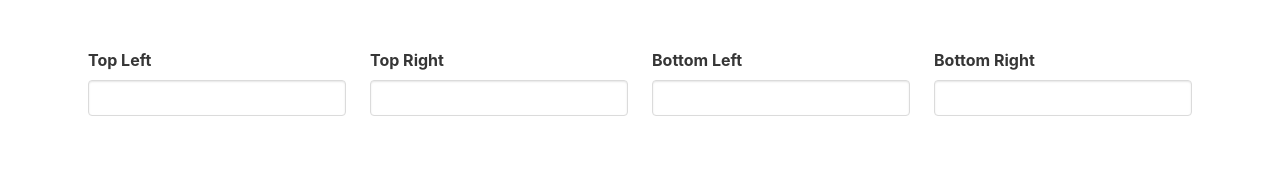
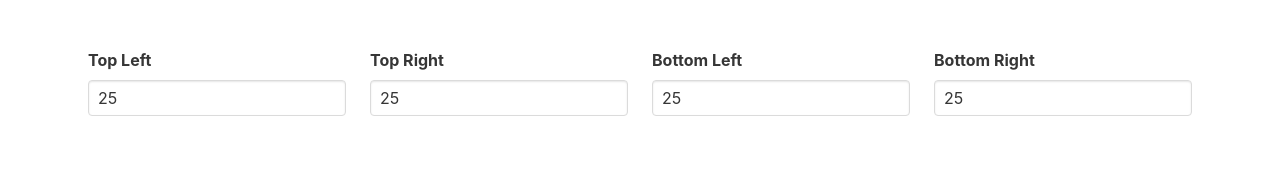
Before and after one commit to colcheski/app-ideas-border-radius-previewer, a plain HTML site: page index.html in a window 1280 px wide. Shown: the top 170 px of the page. Drawn offline with nearby package versions, Linux system fonts and the light colour scheme.

Commit message:
add initial javascript

```diff
--- a/index.html
+++ b/index.html
@@ -14,19 +14,19 @@
       <div class="columns">
         <div class="column is-one-quarter">
           <label class="label" for="top-left">Top Left</label>
-          <input name="top-left" type="text" class="input">
+          <input id="topLeft" name="top-left" type="text" class="input">
         </div>
         <div class="column is-one-quarter">
           <label class="label" for="top-right">Top Right</label>
-          <input name="top-right" type="text" class="input">
+          <input id="topRight" name="top-right" type="text" class="input">
         </div>
         <div class="column is-one-quarter">
           <label class="label" for="bottom-left">Bottom Left</label>
-          <input name="bottom-left" type="text" class="input">
+          <input id="bottomLeft" name="bottom-left" type="text" class="input">
         </div>
         <div class="column is-one-quarter">
           <label class="label" for="bottom-right">Bottom Right</label>
-          <input name="bottom-right" type="text" class="input">
+          <input id="bottomRight" name="bottom-right" type="text" class="input">
         </div>
       </div>
     </section>
@@ -36,5 +36,7 @@
       <p id="cornersBox"></p>
     </div>
   </section>
+
+  <script src="./index.js"></script>
 </body>
 </html>
--- /dev/null
+++ b/index.js
@@ -0,0 +1,16 @@
+const topLeftInput = document.getElementById('topLeft');
+const topRightInput = document.getElementById('topRight');
+const bottomLeftInput = document.getElementById('bottomLeft');
+const bottomRightInput = document.getElementById('bottomRight');
+const box = document.getElementById('cornersBox');
+
+// topLeftInput.addEventListener('input', () => {
+//   console.log(topLeftInput.value);
+// });
+
+console.log(getComputedStyle(box).borderTopLeftRadius);
+
+topLeftInput.value = parseFloat(getComputedStyle(box).borderTopLeftRadius);
+topRightInput.value = parseFloat(getComputedStyle(box).borderTopRightRadius);
+bottomLeftInput.value = parseFloat(getComputedStyle(box).borderBottomLeftRadius);
+bottomRightInput.value = parseFloat(getComputedStyle(box).borderBottomRightRadius);
```
